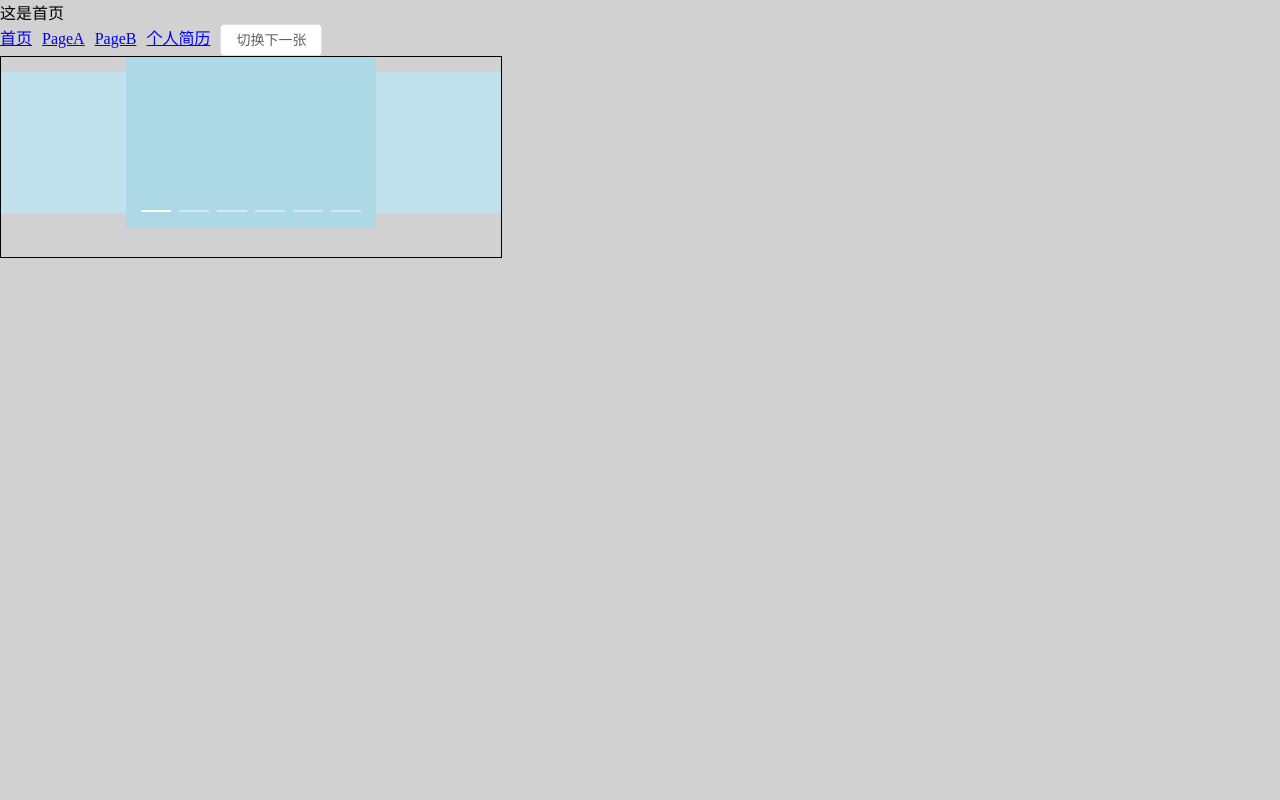
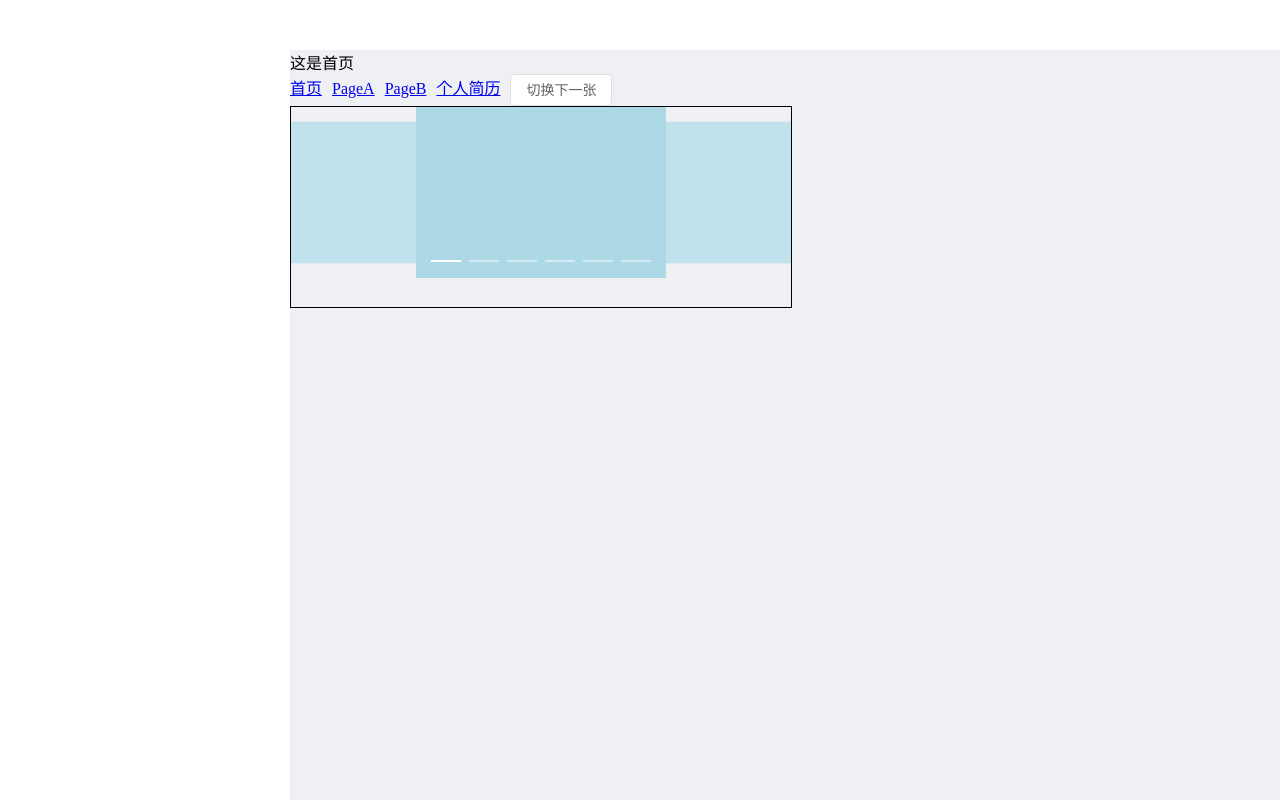
Before and after one commit to Wetoria/simplest-frontend-demo, a Vue app: page / in a window 1280 px wide. Built offline with nearby package versions, Linux system fonts and the light colour scheme.

Commit message:
实现管理系统布局

```diff
--- a/src/App.vue
+++ b/src/App.vue
@@ -1,13 +1,13 @@
 <template>
-  <SinglePageLayout />
+  <Layout />
 </template>
 
 <script>
-import SinglePageLayout from './components/Layout/SinglePageLayout.vue'
+import Layout from './components/Layout/ManagementLayout.vue'
 
 export default {
   components: {
-    SinglePageLayout,
+    Layout,
   }
 }
 </script>
--- /dev/null
+++ b/src/components/Layout/ManagementLayout.vue
@@ -0,0 +1,45 @@
+<template>
+  <div class="container">
+    <div class="left"
+      style="
+        width: 290px;
+        height: 100%;
+        background: white;
+      "
+    ></div>
+    <div class="right"
+      style="
+        width: calc(100% - 290px);
+        height: 100%;
+        display: flex;
+        flex-direction: column;
+      "
+    >
+      <div
+        style="
+          width: 100%;
+          height: 50px;
+          background: white;
+        "
+      ></div>
+      <div
+        style="
+         width: 100%;
+         height: calc(100% - 50px);
+        "
+      >
+        <router-view></router-view>
+      </div>
+    </div>
+  </div>
+</template>
+
+<style>
+.container {
+  width: 100%;
+  height: 100%;
+  background: #EEF0F3;
+  display: flex;
+}
+
+</style>
```
